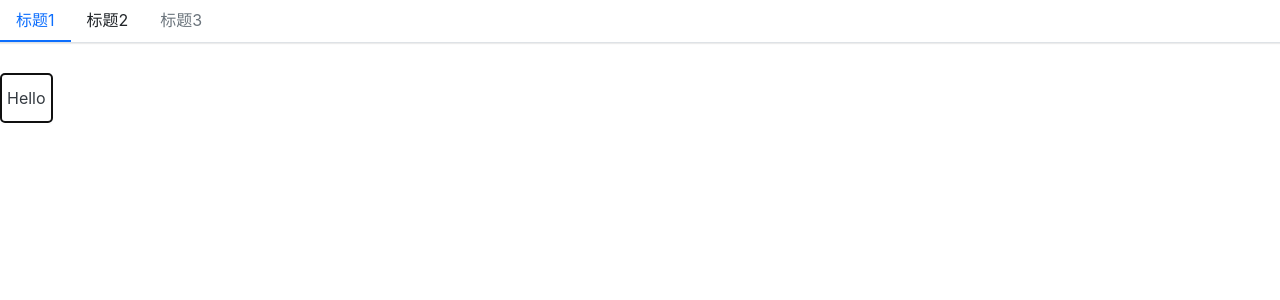
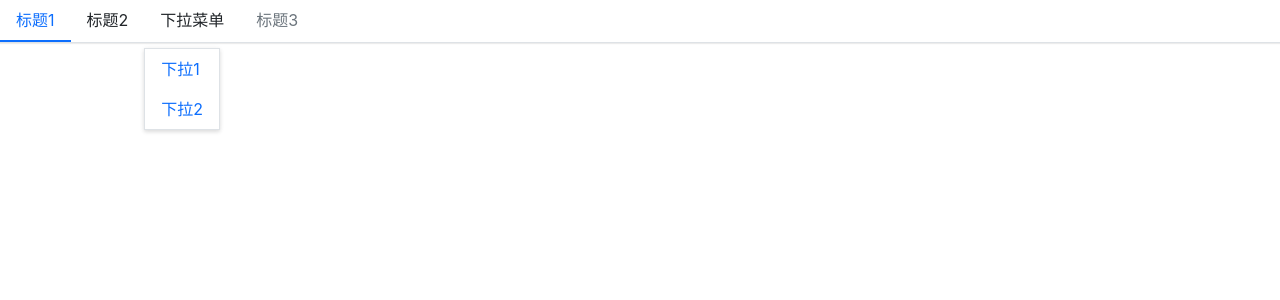
Before and after one commit to siaoynli/react-learn-discreteness, a React (Create React App) app: page / in a window 1280 px wide. Shown: the top 300 px of the page. Built offline with nearby package versions, Linux system fonts and the light colour scheme.

Commit message:
add submenu

```diff
--- a/src/App.tsx
+++ b/src/App.tsx
@@ -1,7 +1,7 @@
 import React from 'react';
-import Button from './components/Button/button';
 import Menu from './components/Menu/menu';
 import MenuItem from './components/Menu/menuItem';
+import SubMenu from './components/Menu/subMenu';
 
 const App: React.FC = () => (
   <div className="App">
@@ -12,15 +12,16 @@
           // eslint-disable-next-line no-alert
           alert(index);
         }}
+        mode="horizontal"
       >
-        <MenuItem index={0}>标题1</MenuItem>
-        <MenuItem index={1}>标题2</MenuItem>
-        <MenuItem index={2} disabled>
-          标题3
-        </MenuItem>
+        <MenuItem>标题1</MenuItem>
+        <MenuItem>标题2</MenuItem>
+        <SubMenu title="下拉菜单">
+          <MenuItem>下拉1</MenuItem>
+          <MenuItem>下拉2</MenuItem>
+        </SubMenu>
+        <MenuItem disabled>标题3</MenuItem>
       </Menu>
-
-      <Button autoFocus>Hello</Button>
     </header>
   </div>
 );
--- a/src/components/Menu/menu.tsx
+++ b/src/components/Menu/menu.tsx
@@ -50,7 +50,7 @@
       const childElement =
         child as React.FunctionComponentElement<MenuItemProps>;
       const { displayName } = childElement.type;
-      if (displayName === 'MenuItem') {
+      if (displayName === 'MenuItem' || displayName === 'SubMenu') {
         return React.cloneElement(childElement, { index });
       }
       console.warn(
--- /dev/null
+++ b/src/components/Menu/subMenu.tsx
@@ -0,0 +1,50 @@
+import React, { useContext } from 'react';
+import classNames from 'classnames';
+import { MenuContext } from './menu';
+import { MenuItemProps } from './menuItem';
+
+export interface SubMenuProps {
+  index?: number;
+  title: string;
+  className?: string;
+  children?: React.ReactNode;
+}
+
+const SubMenu: React.FC<SubMenuProps> = props => {
+  const { index, title, className, children } = props;
+  const context = useContext(MenuContext);
+  const classes = classNames('menu-item submenu-item', className, {
+    'is-active': context.index === index,
+  });
+
+  const renderChildren = () => {
+    // eslint-disable-next-line consistent-return
+    const childrenComponent = React.Children.map(children, (child, index) => {
+      const childElement =
+        child as React.FunctionComponentElement<MenuItemProps>;
+      const { displayName } = childElement.type;
+      if (displayName === 'MenuItem') {
+        return childElement;
+      }
+      console.warn(
+        'Warning: Menu has a child which is not a MenuItem Component'
+      );
+    });
+    return <ul className="viking-submenu">{childrenComponent}</ul>;
+  };
+
+  return (
+    <li className={classes} key={index}>
+      <div className="submenu-title">{title}</div>
+      {renderChildren()}
+    </li>
+  );
+};
+
+SubMenu.displayName = 'SubMenu';
+SubMenu.defaultProps = {
+  index: 0,
+  className: '',
+  children: null,
+};
+export default SubMenu;
```
